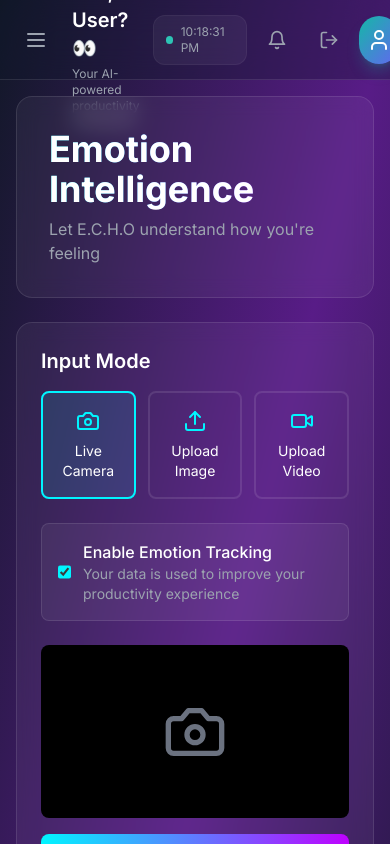
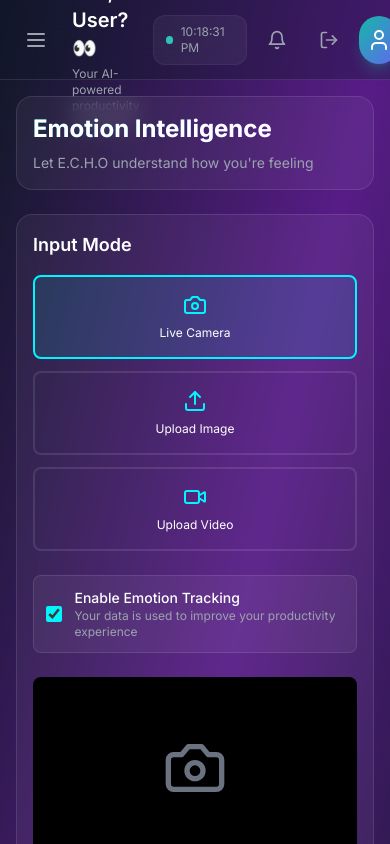
Before and after one commit to beingcrazyasalways/echo-saas, a Next.js app: page /emotion in a window 390 px wide. Shown: the top 844 px of the page. Built offline with nearby package versions, Linux system fonts and the light colour scheme; no server answers.

Commit message:
Make emotion page mobile responsive - grids stack, responsive typography

```diff
--- a/app/emotion/page.jsx
+++ b/app/emotion/page.jsx
@@ -247,18 +247,18 @@ export default function EmotionPage() {
         />
 
         <div className="p-4 sm:p-8">
-          <div className="max-w-6xl mx-auto space-y-6 sm:space-y-8">
-            <div className="glass-card p-8 mb-6">
-              <h1 className="text-4xl font-bold text-white mb-2 bg-gradient-to-r from-neon-cyan to-neon-purple bg-clip-text text-transparent">
+          <div className="w-full space-y-6 sm:space-y-8">
+            <div className="glass-card p-4 sm:p-8 mb-6">
+              <h1 className="text-2xl sm:text-4xl font-bold text-white mb-2 bg-gradient-to-r from-neon-cyan to-neon-purple bg-clip-text text-transparent">
                 Emotion Intelligence
               </h1>
-              <p className="text-gray-400">Let E.C.H.O understand how you're feeling</p>
+              <p className="text-sm sm:text-base text-gray-400">Let E.C.H.O understand how you're feeling</p>
             </div>
 
             <div className="grid grid-cols-1 lg:grid-cols-3 gap-6">
-              <div className="glass-card p-6 lg:col-span-2">
-                <h2 className="text-xl font-semibold text-white mb-4">Input Mode</h2>
-                <div className="grid grid-cols-3 gap-3 mb-6">
+              <div className="glass-card p-4 sm:p-6 lg:col-span-2">
+                <h2 className="text-lg sm:text-xl font-semibold text-white mb-4">Input Mode</h2>
+                <div className="grid grid-cols-1 sm:grid-cols-3 gap-3 mb-6">
                   <button
                     onClick={() => { setMode('camera'); stopCamera(); }}
                     className={`p-4 rounded-lg border-2 transition-all ${
@@ -268,7 +268,7 @@ export default function EmotionPage() {
                     }`}
                   >
                     <Camera className="w-6 h-6 mx-auto mb-2 text-neon-cyan" />
-                    <p className="text-sm text-white">Live Camera</p>
+                    <p className="text-xs sm:text-sm text-white">Live Camera</p>
                   </button>
                   <button
                     onClick={() => { setMode('image'); stopCamera(); }}
@@ -279,7 +279,7 @@ export default function EmotionPage() {
                     }`}
                   >
                     <Upload className="w-6 h-6 mx-auto mb-2 text-neon-cyan" />
-                    <p className="text-sm text-white">Upload Image</p>
+                    <p className="text-xs sm:text-sm text-white">Upload Image</p>
                   </button>
                   <button
                     onClick={() => { setMode('video'); stopCamera(); }}
@@ -290,12 +290,12 @@ export default function EmotionPage() {
                     }`}
                   >
                     <Video className="w-6 h-6 mx-auto mb-2 text-neon-cyan" />
-                    <p className="text-sm text-white">Upload Video</p>
+                    <p className="text-xs sm:text-sm text-white">Upload Video</p>
                   </button>
                 </div>
 
                 <div className="mb-6">
-                  <label className="flex items-center gap-3 p-4 rounded-lg bg-white/5 border border-white/10 cursor-pointer hover:bg-white/10 transition-colors">
+                  <label className="flex items-center gap-3 p-3 sm:p-4 rounded-lg bg-white/5 border border-white/10 cursor-pointer hover:bg-white/10 transition-colors">
                     <input
                       type="checkbox"
                       checked={enableTracking}
@@ -303,8 +303,8 @@ export default function EmotionPage() {
                       className="w-5 h-5 rounded accent-neon-cyan"
                     />
                     <div>
-                      <p className="text-white font-medium">Enable Emotion Tracking</p>
-                      <p className="text-sm text-gray-400">Your data is used to improve your productivity experience</p>
+                      <p className="text-sm sm:text-base text-white font-medium">Enable Emotion Tracking</p>
+                      <p className="text-xs sm:text-sm text-gray-400">Your data is used to improve your productivity experience</p>
                     </div>
                   </label>
                 </div>
```
